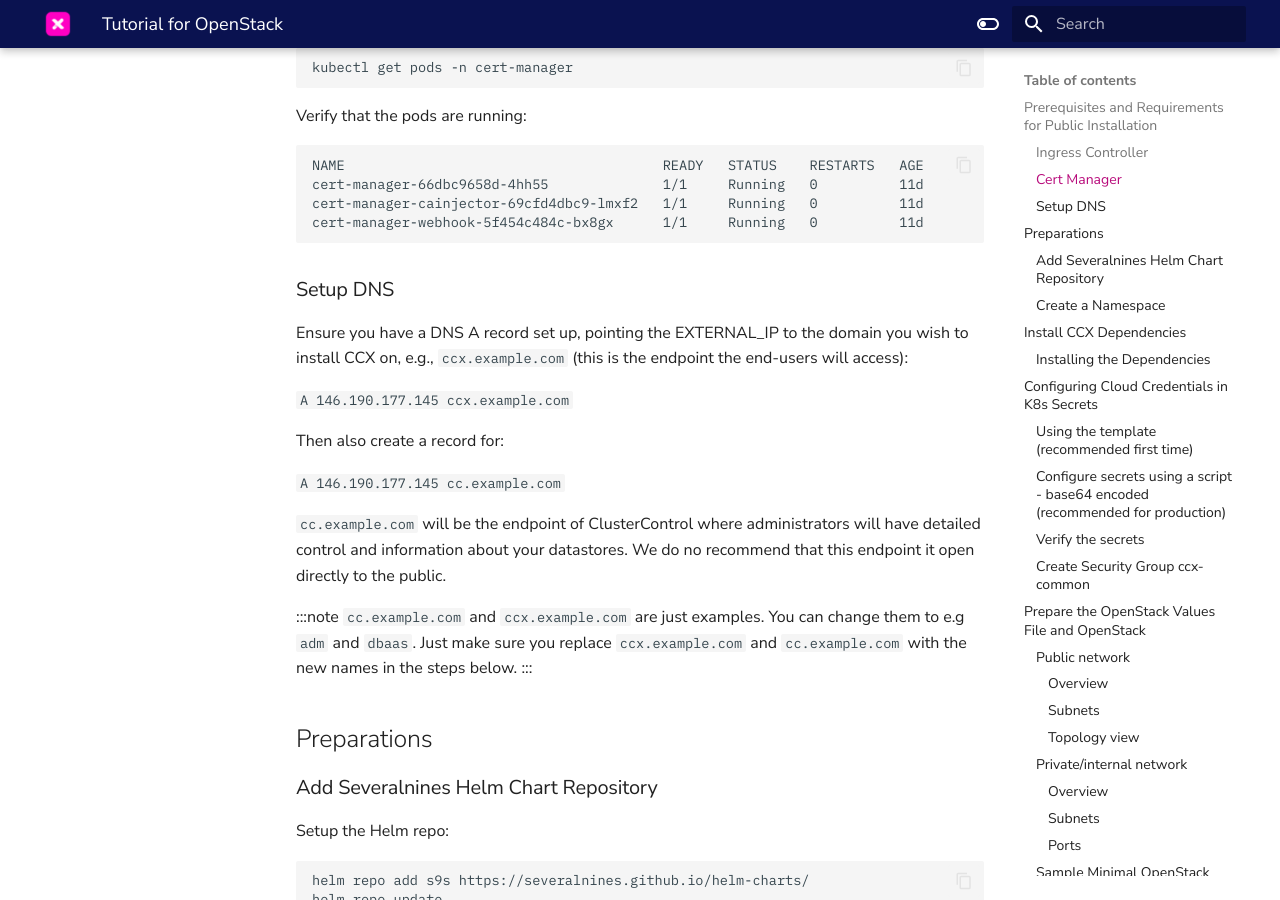
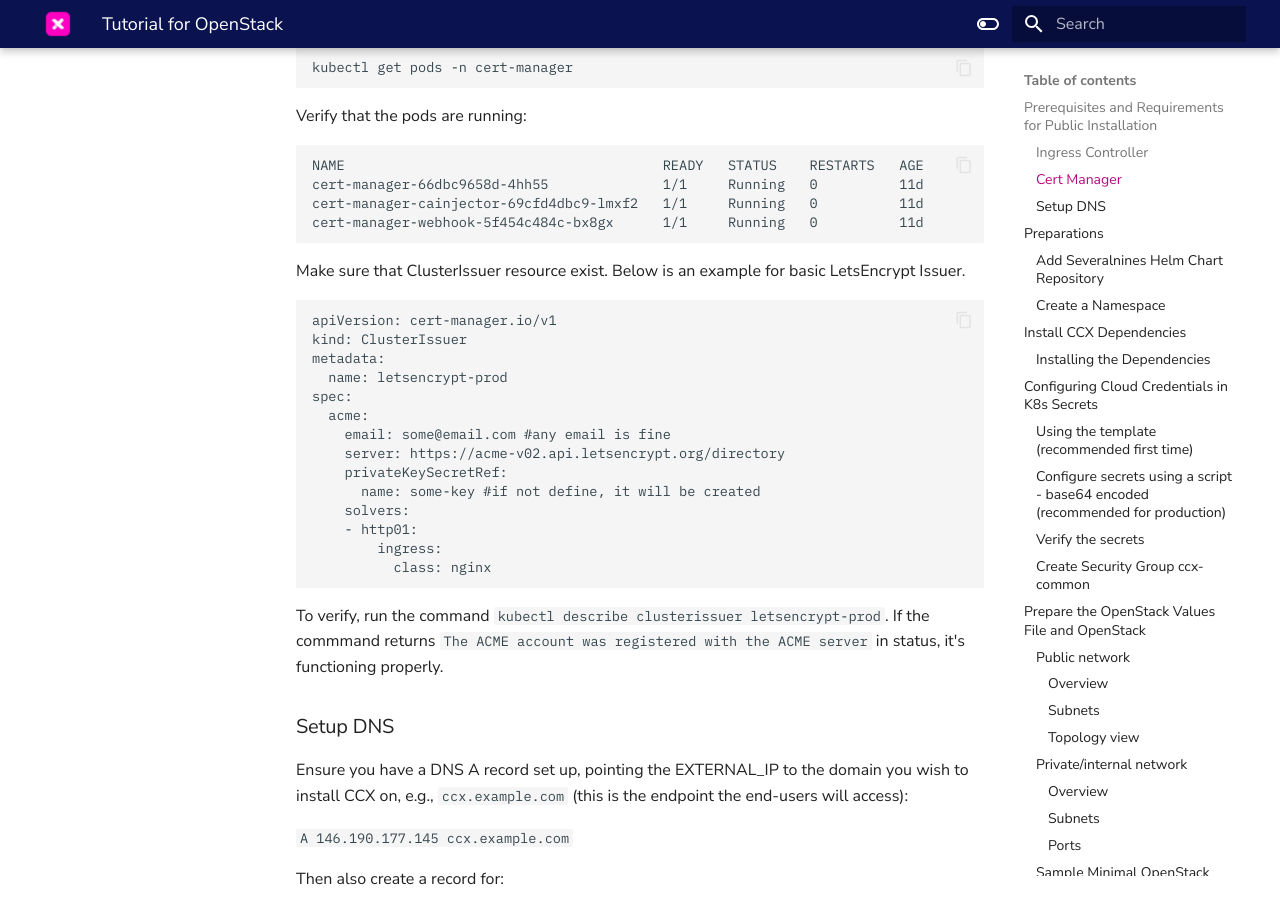
Before and after one commit to severalnines/ccx-docs, an MkDocs documentation site: the page built from docs/admin/Installation/Tutorial-openstack.md, in a window 1280 px wide and 900 px high, scrolled down 2460 px. Built offline with MkDocs 1.6.1 and Material for MkDocs 9.7.7, drawn with Linux system fonts in a browser that asks for light colours; comment, search, counter and statistics services are not loaded; some of the changed text lies outside the part shown.

Commit message:
updated documentation for certificate usage

````diff
--- a/docs/admin/Installation/Tutorial-openstack.md
+++ b/docs/admin/Installation/Tutorial-openstack.md
@@ -81,6 +81,26 @@
 cert-manager-cainjector-69cfd4dbc9-lmxf2   1/1     Running   0          11d
 cert-manager-webhook-5f454c484c-bx8gx      1/1     Running   0          11d
 ```
+
+Make sure that ClusterIssuer resource exist. Below is an example for basic LetsEncrypt Issuer.
+
+```
+apiVersion: cert-manager.io/v1
+kind: ClusterIssuer
+metadata:
+  name: letsencrypt-prod
+spec:
+  acme:
+    email: some@email.com #any email is fine
+    server: https://acme-v02.api.letsencrypt.org/directory
+    privateKeySecretRef:
+      name: some-key #if not define, it will be created
+    solvers:
+    - http01:
+        ingress:
+          class: nginx
+```
+To verify, run the command `kubectl describe clusterissuer letsencrypt-prod`. If the commmand returns `The ACME account was registered with the ACME server` in status, it's functioning properly.
 
 ### Setup DNS
 Ensure you have a DNS A record set up, pointing the EXTERNAL_IP to the domain you wish to install CCX on, e.g., `ccx.example.com` (this is the endpoint the end-users will access):
@@ -366,12 +386,19 @@
 Below is an example. Please note that you can add more instance types, volume types, clouds, etc. We recommend starting small and expanding the configuration.
 
 ```yaml
+ccxFQDN: ccx.example.com
+ccFQDN: cc.example.com
+cc:
+  cidr: 0.0.0.0/0
 ccx:
   # List of Kubernetes secrets containing cloud credentials.
   cidr: 0.0.0.0/0
   cloudSecrets:
     - openstack  # This secret must exist in Kubernetes. See 'secrets-template.yaml' for reference.
     - openstack-s3
+  ingress:
+    ssl:
+      clusterIssuer: letsencrypt-prod
   config:
     clouds:
       - code: mycloud  # Unique code for your cloud provider
@@ -431,10 +458,11 @@
 ## Install CCX
 Now it is finally time to install CCX.
 
-Make sure you change `cc.example.com` and `ccx.example.com` to the domain names you use:
+Make sure you change `cc.example.com` and `ccx.example.com` to the domain names you use.
+Also change the `clusterIssuer` to the one you created previously.
 
 ```
-helm upgrade --install ccx s9s/ccx --debug --wait --set ccxFQDN=ccx.example.com --set 'ccx.cidr=0.0.0.0/0' --set ccFQDN=cc.example.com --set 'cc.cidr=0.0.0.0/0'  -f minimal-openstack.yaml
+helm upgrade --install ccx s9s/ccx --debug --wait -f minimal-openstack.yaml
 ```
 
 Wait for it to finish, and check that the pods are `RUNNING`:
@@ -463,6 +491,18 @@
 If you see issues with timeouts:
 - Ensure you have updated the `ccx-common` security group with the correct IP address (the EXTERNAL-IP), but you might also need to add the IPs of the nodes.
 
+### No Valid Certificates
+
+First run the following command:
+
+`kubectl describe certificate -n ccx ccx-ingress`
+
+If the certificate that ingress needed to use is not there or it's status is not ready, use:
+
+`kubectl get challenges -n ccx`
+
+In the status field of challenge, error that is causing certificate not to be able to be created or work properly will be shown.
+
 ### Double-check that URLs in the secrets file are correct:
 
 ```
````
